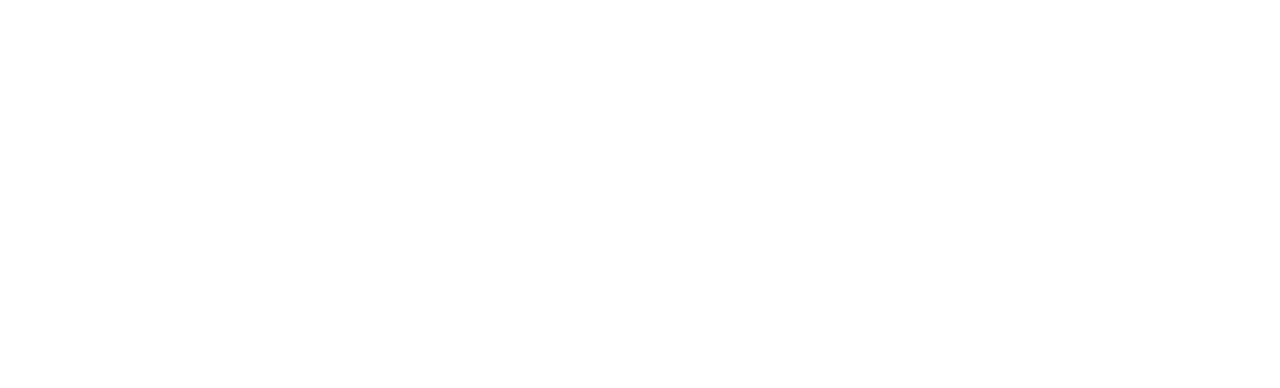
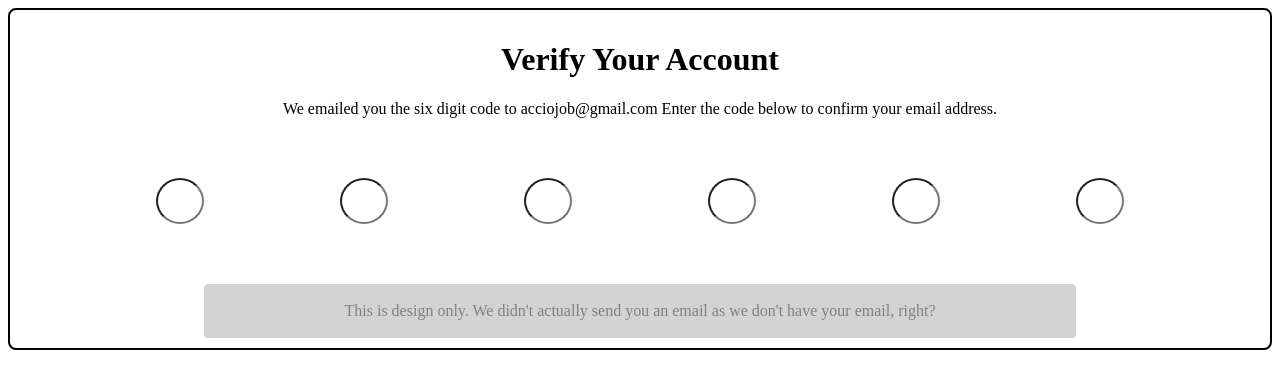
Before and after one commit to acciojob/OTP-AnushaYuvika, a website: page main.html in a window 1280 px wide. Drawn offline with Linux system fonts and the light colour scheme.

Commit message:
created a submission

```diff
--- a/main.html
+++ b/main.html
@@ -8,6 +8,21 @@
 
 <body>
 	<!-- the entire body must be written by student -->
+	<div class="acc-container">
+		<h1 id="verification_heading">Verify Your Account</h1>
+		<p id="verification_subtext">We emailed you the six digit code to acciojob@gmail.com Enter the code below to confirm your email address.</p>
+		<div class="code-container">
+			<input class="code" type="text" maxLength="1" required>
+			<input class="code" type="text" maxLength="1" required>
+			<input class="code" type="text" maxLength="1" required>
+			<input class="code" type="text" maxLength="1" required>
+			<input class="code" type="text" maxLength="1" required>
+			<input class="code" type="text" maxLength="1" required>
+		</div>
+		<div class="restrict">
+			<p>This is design only. We didn't actually send you an email as we don't have your email, right?</p>
+		</div>
+	</div>
     <script type="text/javascript" src="./script.js">
 </script>
 
--- a/script.js
+++ b/script.js
@@ -1 +1,35 @@
 //your JS code here. If required.
+const codes = document.querySelectorAll(".code");
+
+codes.forEach((input, index) => {
+	input.addEventListener("input", () => {
+		if(input.value !== "") {
+			const next = input.nextElementSibling;
+
+			if(next) {
+				next.focus();
+			}
+		}
+	})
+
+	input.addEventListener("keydown", (e) => {
+		if(e.key === "Backspace" && input.value === "") {
+			const prev = input.previousElementSibling;
+
+			if(prev) {
+				prev.focus();
+			}
+		}
+	})
+})
+
+codes[0].addEventListener("paste", (e) => {
+
+  const data = e.clipboardData.getData("text").split("");
+
+  codes.forEach((input, index) => {
+    input.value = data[index] || "";
+  });
+
+});
+codes[0].focus();
--- a/styles.css
+++ b/styles.css
@@ -1 +1,43 @@
 /*  your css code here. If applicable */
+.acc-container {
+	border: 2px solid black;
+	padding: 10px;
+	border-radius: 8px;
+	margin: auto;
+}
+
+#verification_heading {
+	text-align: center;
+}
+
+#verification_subtext {
+	text-align: center;
+	margin: auto;
+	width: 90%;
+}
+
+.code-container {
+	display: flex;
+	justify-content: space-evenly;
+	align-items: center;
+	margin: 60px 0;
+}
+
+.code {
+	width: 40px;
+	height: 40px;
+	border-radius: 50%;
+	text-align: center;
+	font-size: 18px;
+	outline: none;
+}
+
+.restrict {
+	width: 70%;
+	text-align: center;
+	margin: auto;
+	padding: 2px;
+	border-radius: 4px;
+	background-color: lightgray;
+	color: gray;
+}
```
